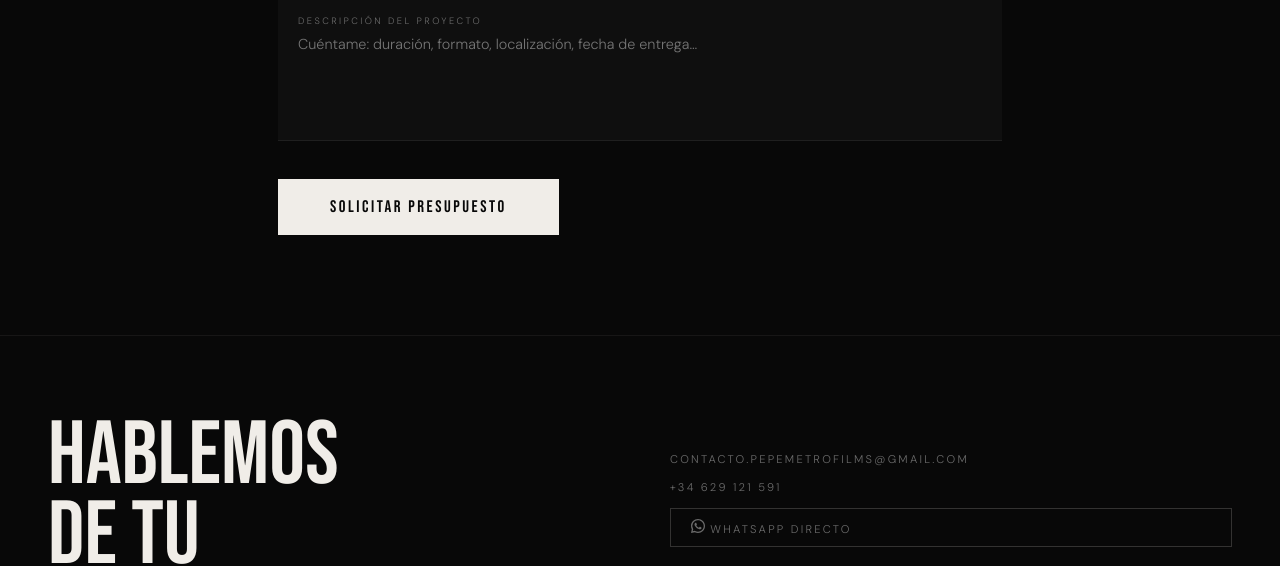
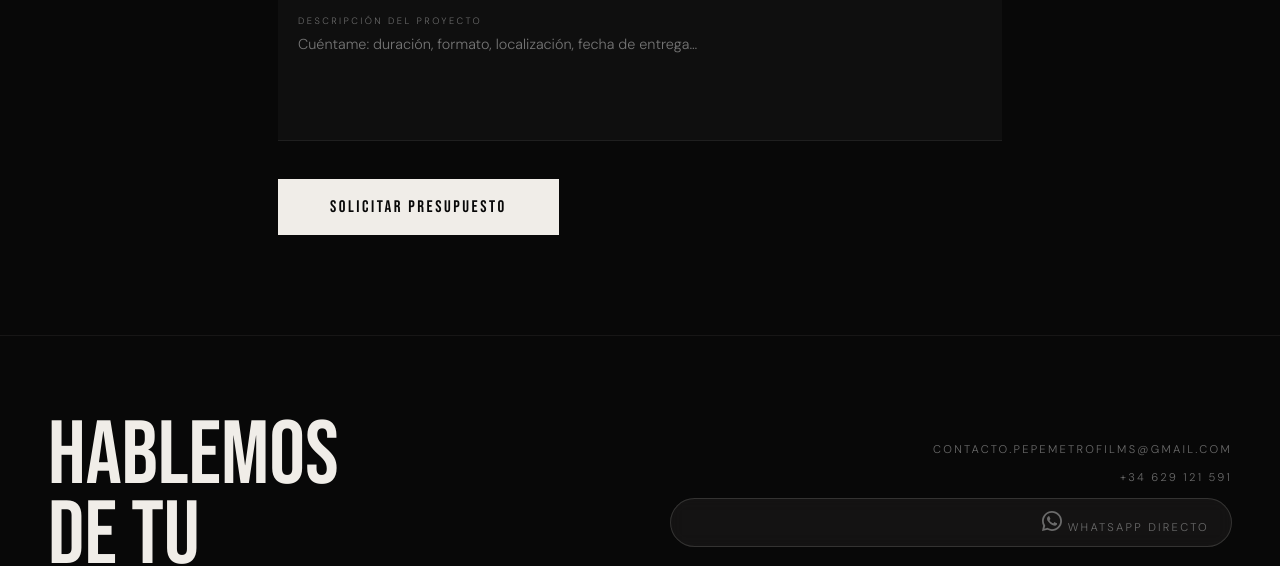
Before and after one commit to srpepemetro/pepe-metro-films, a plain HTML site: page index.html in a window 1280 px wide. Shown: the part 5789-6355 px from the top of the page. Drawn offline with Linux system fonts and the light colour scheme.

Commit message:
Update index.html

```diff
--- a/index.html
+++ b/index.html
@@ -224,10 +224,26 @@
     .contact-section { border-top:1px solid var(--dim); padding:80px 48px; display:grid; grid-template-columns:1fr 1fr; gap:60px; align-items:end; }
     @media (max-width:700px) { .contact-section { grid-template-columns:1fr; padding:60px 24px; } }
     .contact-big { font-family:var(--fd); font-size:clamp(3rem,7vw,6.5rem); line-height:.9; }
-    .contact-links a { display:block; font-size:.7rem; letter-spacing:.2em; text-transform:uppercase; color:var(--grey); text-decoration:none; margin-bottom:14px; transition:color .25s; }
+    .contact-links { text-align:right; }
+    .contact-links a {
+      display:block; font-size:.7rem; letter-spacing:.2em; text-transform:uppercase;
+      color:var(--grey); text-decoration:none; margin-bottom:14px; transition:color .25s;
+    }
     .contact-links a:hover { color:var(--white); }
-    .wa-link { display:inline-flex; align-items:center; gap:8px; font-size:.66rem; letter-spacing:.15em; text-transform:uppercase; border:1px solid rgba(240,237,232,.18); color:rgba(240,237,232,.6); padding:10px 20px; text-decoration:none; margin-top:8px; transition:border-color .25s,color .25s; }
-    .wa-link:hover { border-color:var(--white); color:var(--white); }
+    .wa-link {
+      display:inline-flex; align-items:center; gap:12px;
+      font-size:.68rem; letter-spacing:.16em; text-transform:uppercase;
+      background: rgba(240,237,232,0.05);
+      border:1px solid rgba(240,237,232,.15);
+      border-radius: 50px;
+      color:rgba(240,237,232,.7);
+      padding:12px 22px 12px 16px;
+      text-decoration:none; margin-top:8px;
+      transition:border-color .3s, color .3s, background .3s;
+      backdrop-filter: blur(8px);
+    }
+    .wa-link:hover { border-color:rgba(240,237,232,.4); color:var(--white); background: rgba(240,237,232,.08); }
+    .wa-link svg { width:20px; height:20px; flex-shrink:0; }
     .area { font-size:.66rem; color:rgba(240,237,232,.3); margin-top:22px; line-height:1.8; }
     .social-row { margin-top:28px; display:flex; gap:16px; align-items:center; }
     .social-icon { width:28px; height:28px; fill:var(--white); opacity:.4; transition:opacity .25s; display:block; }
@@ -270,7 +286,7 @@
 <div class="reel-banner" id="reelBanner">
 
   <!-- DESCOMENTA ESTO cuando tengas el vídeo: -->
-  <video id="reelVideo" muted playsinline preload="metadata">
+  <video id="reelVideo" muted playsinline loop preload="metadata">
     <source src="videos/presentacion.mp4" type="video/mp4">
   </video>
 
@@ -579,7 +595,7 @@
     <a href="mailto:contacto.pepemetrofilms@gmail.com">contacto.pepemetrofilms@gmail.com</a>
     <a href="tel:+34629121591">+34 629 121 591</a>
     <a href="https://wa.me/34629121591?text=Hola%20Pepe%2C%20me%20interesa%20tu%20trabajo" target="_blank" rel="noopener" class="wa-link">
-      <svg width="14" height="14" viewBox="0 0 24 24" fill="currentColor"><path d="M17.472 14.382c-.297-.149-1.758-.867-2.03-.967-.273-.099-.471-.148-.67.15-.197.297-.767.966-.94 1.164-.173.199-.347.223-.644.075-.297-.15-1.255-.463-2.39-1.475-.883-.788-1.48-1.761-1.653-2.059-.173-.297-.018-.458.13-.606.134-.133.298-.347.446-.52.149-.174.198-.298.298-.497.099-.198.05-.371-.025-.52-.075-.149-.669-1.612-.916-2.207-.242-.579-.487-.5-.669-.51-.173-.008-.371-.01-.57-.01-.198 0-.52.074-.792.372-.272.297-1.04 1.016-1.04 2.479 0 1.462 1.065 2.875 1.213 3.074.149.198 2.096 3.2 5.077 4.487.709.306 1.262.489 1.694.625.712.227 1.36.195 1.871.118.571-.085 1.758-.719 2.006-1.413.248-.694.248-1.289.173-1.413-.074-.124-.272-.198-.57-.347z"/><path d="M12 0C5.373 0 0 5.373 0 12c0 2.025.507 3.934 1.395 5.61L0 24l6.545-1.371A11.945 11.945 0 0012 24c6.627 0 12-5.373 12-12S18.627 0 12 0zm0 21.818a9.818 9.818 0 01-5.007-1.373l-.36-.214-3.724.978.995-3.636-.234-.373A9.818 9.818 0 0112 2.182c5.42 0 9.818 4.398 9.818 9.818 0 5.421-4.398 9.818-9.818 9.818z"/></svg>
+      <svg width="20" height="20" viewBox="0 0 24 24" fill="currentColor"><path d="M17.472 14.382c-.297-.149-1.758-.867-2.03-.967-.273-.099-.471-.148-.67.15-.197.297-.767.966-.94 1.164-.173.199-.347.223-.644.075-.297-.15-1.255-.463-2.39-1.475-.883-.788-1.48-1.761-1.653-2.059-.173-.297-.018-.458.13-.606.134-.133.298-.347.446-.52.149-.174.198-.298.298-.497.099-.198.05-.371-.025-.52-.075-.149-.669-1.612-.916-2.207-.242-.579-.487-.5-.669-.51-.173-.008-.371-.01-.57-.01-.198 0-.52.074-.792.372-.272.297-1.04 1.016-1.04 2.479 0 1.462 1.065 2.875 1.213 3.074.149.198 2.096 3.2 5.077 4.487.709.306 1.262.489 1.694.625.712.227 1.36.195 1.871.118.571-.085 1.758-.719 2.006-1.413.248-.694.248-1.289.173-1.413-.074-.124-.272-.198-.57-.347z"/><path d="M12 0C5.373 0 0 5.373 0 12c0 2.025.507 3.934 1.395 5.61L0 24l6.545-1.371A11.945 11.945 0 0012 24c6.627 0 12-5.373 12-12S18.627 0 12 0zm0 21.818a9.818 9.818 0 01-5.007-1.373l-.36-.214-3.724.978.995-3.636-.234-.373A9.818 9.818 0 0112 2.182c5.42 0 9.818 4.398 9.818 9.818 0 5.421-4.398 9.818-9.818 9.818z"/></svg>
       WhatsApp directo
     </a>
     <p class="area">Sevilla · Andalucía · Desplazamiento nacional</p>
```
